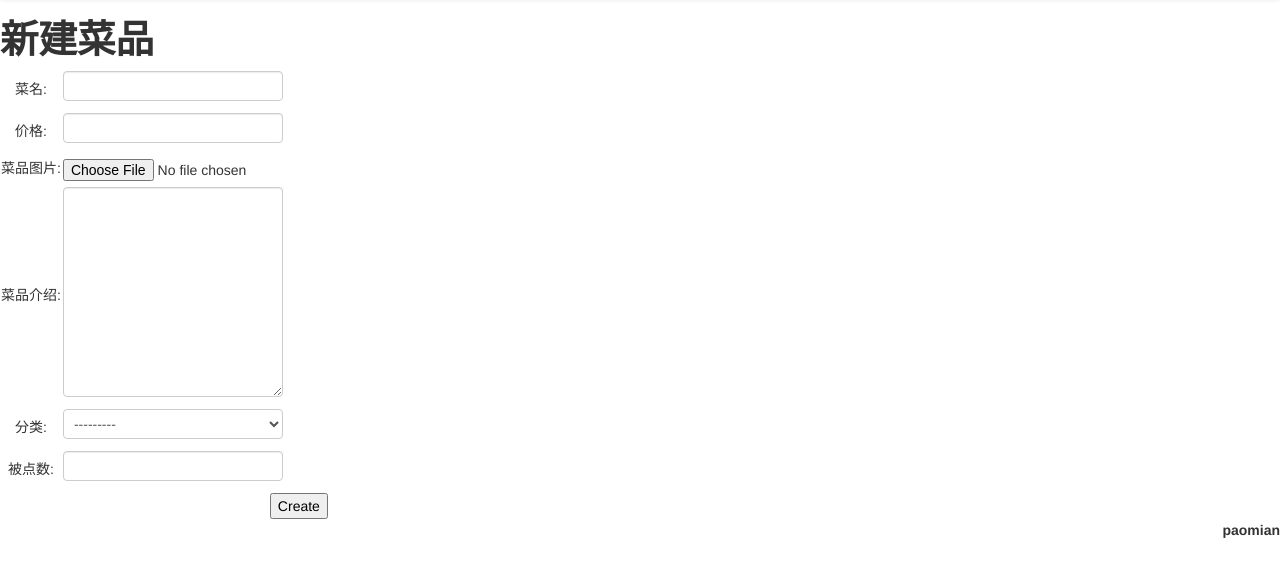
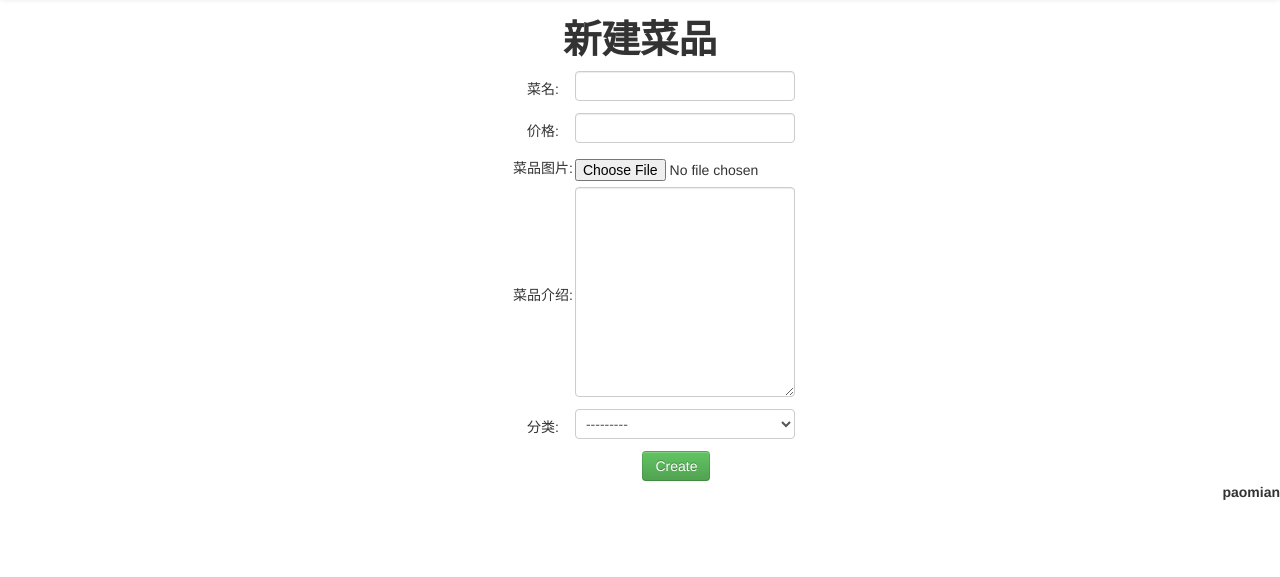
Before and after one commit to paomian/restaurant, a Django app: template restaurant/templates/menu/create_dish.html in a window 1280 px wide; the page is wider, and only the part inside the window is pictured. Shown: the part 42-619 px from the top of that part. Run offline with Django 3.2, Linux system fonts and the light colour scheme; the template is opened without the code that fills it: values that come from a table or form of the project are taken from there, others are empty.

Commit message:
提交者：   paomian <paomian@paomian.lan>  位于分支 master 	修改：      restaurant/menu/forms.py 	修改：      restaurant/menu/models.py 	修改：      restaurant/menu/views.py 	修改：      restaurant/settings.py 	修改：      restaurant/templates/menu/create_dish.html 	修改：      restaurant/templates/menu/list_dish.html

```diff
--- a/restaurant/menu/forms.py
+++ b/restaurant/menu/forms.py
@@ -9,5 +9,6 @@ def endswith(s,*endings):
 class DishForm(forms.ModelForm):
     class Meta:
         model = Dish
+        exclude = ('be_chice',)
     def __init__(self, *args, **kwargs):
         super(DishForm,self).__init__(*args, **kwargs)
--- a/restaurant/menu/models.py
+++ b/restaurant/menu/models.py
@@ -24,7 +24,7 @@ class Dish(models.Model):              #菜类
     photo = models.ImageField("菜品图片",upload_to='dish_photo',null=True,blank=True)
     description = models.TextField("菜品介绍",null=True,blank=True)
     category = models.DecimalField("分类",max_digits=2,decimal_places=0,choices=CATEGORY_CHOICE)
-    be_chice = models.DecimalField("被点数",max_digits=10,decimal_places=0)
+    be_chice = models.DecimalField("被点数",max_digits=10,decimal_places=0,default=0)
     def __unicode__(self):
         return unicode(self.name)
 #class Desk(models.Model):             #餐桌
--- a/restaurant/menu/views.py
+++ b/restaurant/menu/views.py
@@ -25,7 +25,7 @@ def logout_view(request):
     logout(request)
     print "logout secccess!"
 def create_dish(request):
-	form = DishForm(request.POST or None)
+	form = DishForm(request.POST,request.FILES or None)
 	if form.is_valid():
 		form.save()
 		form = DishForm()
--- a/restaurant/settings.py
+++ b/restaurant/settings.py
@@ -16,7 +16,7 @@ DATABASES = {
         'NAME': 'django_restaurant',                      # Or path to database file if using sqlite3.
         # The following settings are not used with sqlite3:
         'USER': 'root',
-        'PASSWORD': 'group',
+        'PASSWORD': 'nan784533',
         'HOST': 'localhost',                      # Empty for localhost through domain sockets or '127.0.0.1' for localhost through TCP.
         'PORT': '',                      # Set to empty string for default.
     }
--- a/restaurant/templates/menu/create_dish.html
+++ b/restaurant/templates/menu/create_dish.html
@@ -1,15 +1,16 @@
 {% extends "base.html" %}
 
 {% block title %} 新建菜品 {% endblock %}
-
-{% block heading %}<h1>  新建菜品 </h1>  {% endblock %}
+{% block heading %}<h1><center>新建菜品<center></h1>  {% endblock %}
 {% block content %}
+<div style="width:100%;margin-left:40%">
 <table>
 <form action="" method="POST"> {% csrf_token %}
   {{form}}
   <tr>
-    <td colspan="2" align="right"><input type="submit" value="Create"/></td>
+    <td colspan="2" align="center"><input type="submit" value="Create" class="btn btn-success"/></td>
   </tr>
 </form>
 </table>
+</div>
 {% endblock %}
--- a/restaurant/templates/menu/list_dish.html
+++ b/restaurant/templates/menu/list_dish.html
@@ -5,7 +5,7 @@
 {% block content %}
 <div class="container">
         <div class="page-header">
-                <h2>菜品清单</h2>
+                <h2><center>菜品清单<center></h2>
         </div>
         {% for item in list_items.object_list %}
         </br>
```
